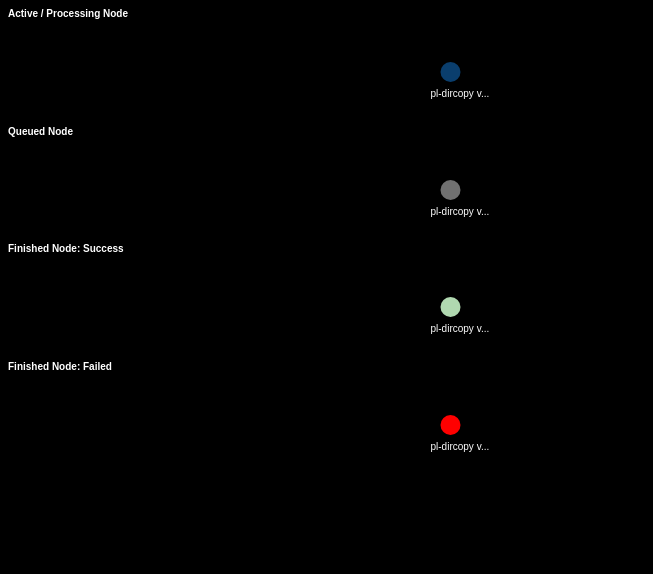
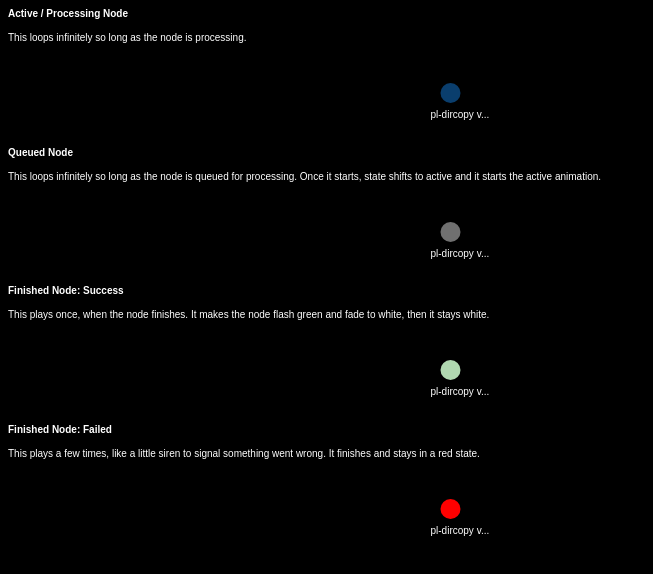
Before and after one commit to mairin/node-css-animation, a plain HTML site: page index.html in a window 1280 px wide. Shown: the whole page, without its empty margins (0-653 px from the left). Drawn offline with Linux system fonts and the light colour scheme.

Commit message:
adding some descriptions to the different states

```diff
--- a/index.html
+++ b/index.html
@@ -6,6 +6,7 @@
 <body>
 
 <h4>Active / Processing Node</h4>
+<p>This loops infinitely so long as the node is processing.</p>
 <div id="tree">
     <div id="tooltip" class="tooltip" style="width: 200px; opacity: 0; left: -9999px; top: -38px;"></div>
     <svg width="885" height="80">
@@ -22,6 +23,7 @@
 </div>
 
 <h4>Queued Node</h4>
+<p>This loops infinitely so long as the node is queued for processing. Once it starts, state shifts to active and it starts the active animation.</p>
 <div id="tree">
     <div id="tooltip" class="tooltip" style="width: 200px; opacity: 0; left: -9999px; top: -38px;"></div>
     <svg width="885" height="80">
@@ -38,6 +40,7 @@
 </div>
 
 <h4>Finished Node: Success</h4>
+<p>This plays once, when the node finishes. It makes the node flash green and fade to white, then it stays white.</p>
 <div id="tree">
     <div id="tooltip" class="tooltip" style="width: 200px; opacity: 0; left: -9999px; top: -38px;"></div>
     <svg width="885" height="80">
@@ -54,6 +57,7 @@
 </div>
 
 <h4>Finished Node: Failed</h4>
+<p>This plays a few times, like a little siren to signal something went wrong. It finishes and stays in a red state.</p>
 <div id="tree">
     <div id="tooltip" class="tooltip" style="width: 200px; opacity: 0; left: -9999px; top: -38px;"></div>
     <svg width="885" height="80">
```
